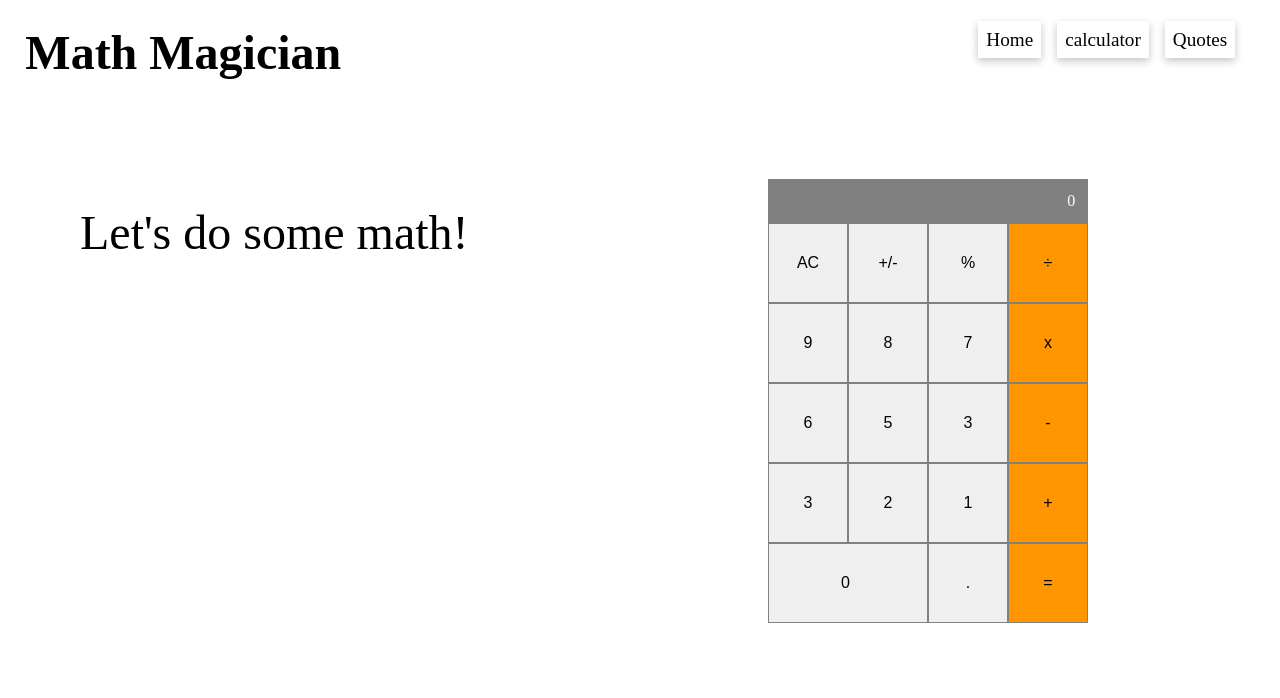
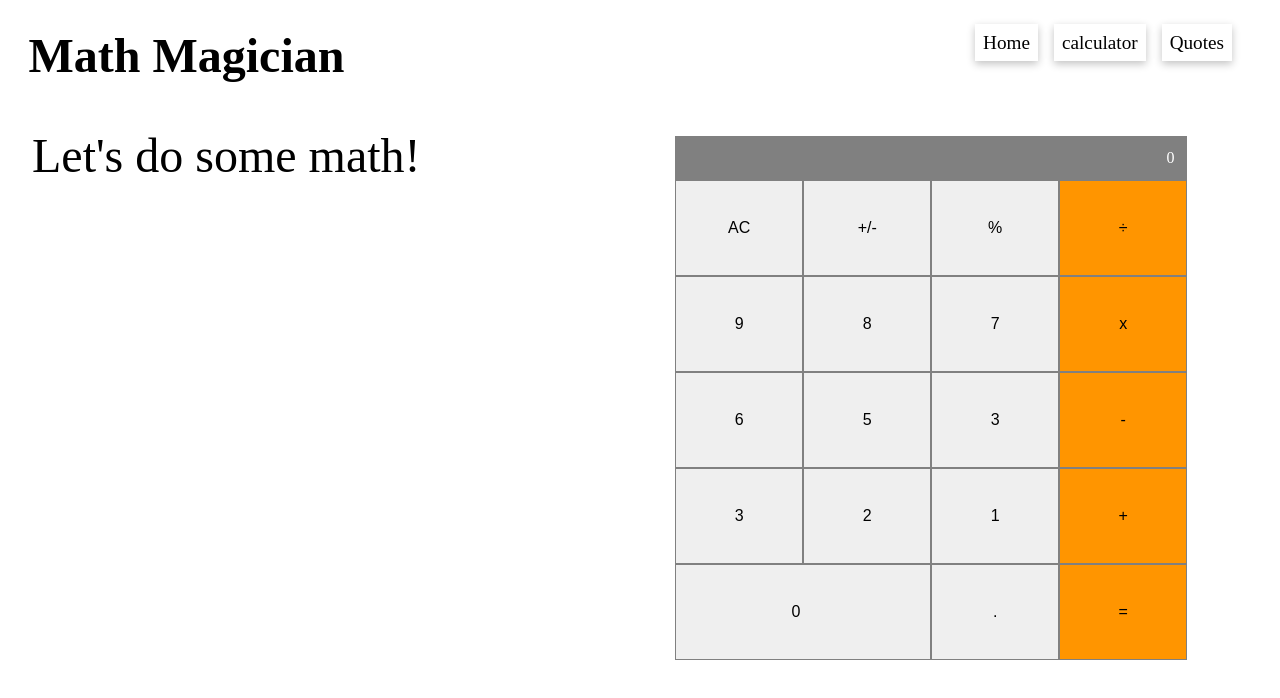
Before and after one commit to FevenSeyfu/math-magician-app, a React (Create React App) app: page /calculator in a window 1280 px wide. Shown: the top 698 px of the page. Built offline with nearby package versions, Linux system fonts and the light colour scheme.

Commit message:
Add width to calculator

```diff
--- a/src/Calculator.css
+++ b/src/Calculator.css
@@ -4,7 +4,7 @@ body {
 }
 
 .calculator {
-  width: 20rem;
+  width: 32rem;
   height: 25rem;
   margin: 2% auto;
 }
@@ -22,8 +22,11 @@ body {
   direction: rtl;
 }
 
+.btn-zero {
+  width: 16rem;
+}
+
 .calculator-numbers .btn-zero {
-  width: 10rem;
   text-align: left;
   padding-left: 30%;
 }
@@ -38,14 +41,14 @@ body {
 
 .Calculator-buttons {
   display: grid;
-  grid-template-columns: repeat(4, 5rem);
-  grid-template-rows: repeat(5, 5rem);
+  grid-template-columns: repeat(4, 8rem);
+  grid-template-rows: repeat(5, 6rem);
   grid-template-areas: "calculator-function calculator-function calculator-function calculator-operators" "calculator-numbers calculator-numbers calculator-numbers calculator-operators" "calculator-numbers calculator-numbers calculator-numbers calculator-operators" "calculator-numbers calculator-numbers calculator-numbers calculator-operators" "calculator-numbers calculator-numbers calculator-numbers calculator-operators";
 }
 
 button {
-  width: 5rem;
-  height: 5rem;
+  width: 8rem;
+  height: 6rem;
   font-size: 1rem;
   border: 1px solid gray;
 }
@@ -86,7 +89,7 @@ button {
   display: flex;
   flex-direction: row;
   justify-content: space-between;
-  margin: 1%;
+  margin: 1rem;
 }
 
 .main-header {
@@ -139,15 +142,17 @@ a {
 
 /* style calculator page */
 .calculator-container {
-  margin: 5% 5rem;
+  margin: 0 2rem;
   display: flex;
+  justify-content: space-between;
 }
 
 .right-section {
-  margin-right: 10%;
+  margin-right: 5%;
 }
 
 .calcultor-heading {
   font-size: 3rem;
   font-weight: 400;
+  margin: 1rem 0;
 }
```
